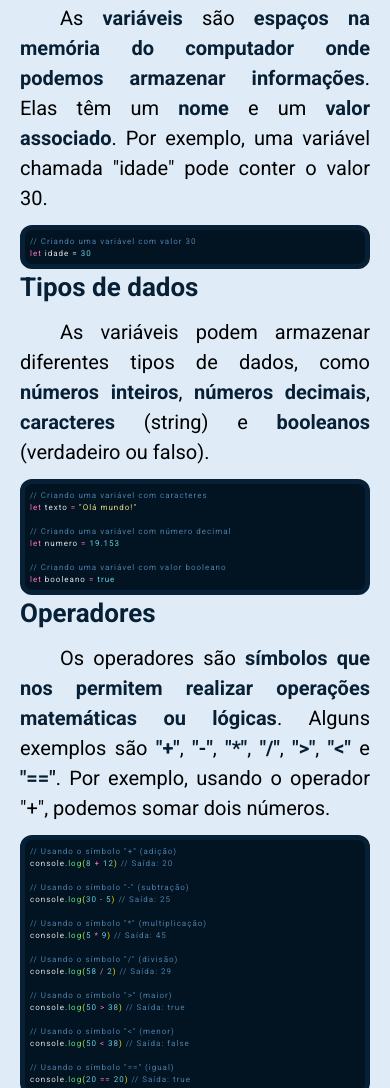
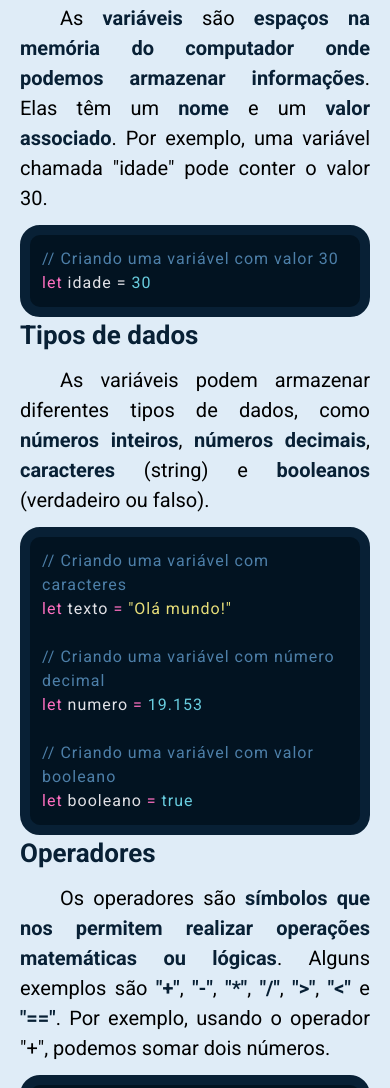
Before and after one commit to kostiantynzvir/blog, a plain HTML site: page pages/posts/post-4.html in a window 390 px wide. Shown: the part 2225-3313 px from the top of the page. Drawn offline with Linux system fonts and the light colour scheme.

Commit message:
Improve the responsivity with pre and code tags

```diff
--- a/style.css
+++ b/style.css
@@ -714,12 +714,9 @@ main.main-post .empty-content {
 
   main.main-post pre {
     width: 100%;
+    word-wrap: break-word;
+    white-space: pre-wrap;
     padding: 1.2rem;
-  }
-
-  main.main-post code {
-    font-size: 1.2rem;
-    line-height: 1.4rem;
   }
 }
 
@@ -763,16 +760,6 @@ main.main-post .empty-content {
   main.main-post div img {
     border-radius: 0.8rem;
   }
-
-  main.main-post pre {
-    padding: 1rem;
-    border-width: 1rem;
-  }
-
-  main.main-post code {
-    font-size: 1rem;
-    line-height: 0.8rem;
-  }
 }
 
 @media (max-width: 400px) {
@@ -782,17 +769,4 @@ main.main-post .empty-content {
   main#categories img {
     height: 16rem;
   }
-
-  /* Post pages */
-
-  main.main-post pre {
-    padding: .5rem;
-    border-width: .5rem;
-    border-radius: 1.2rem;
-  }
-
-  main.main-post code {
-    font-size: 0.8rem;
-    line-height: 1rem;
-  }
 }
```
